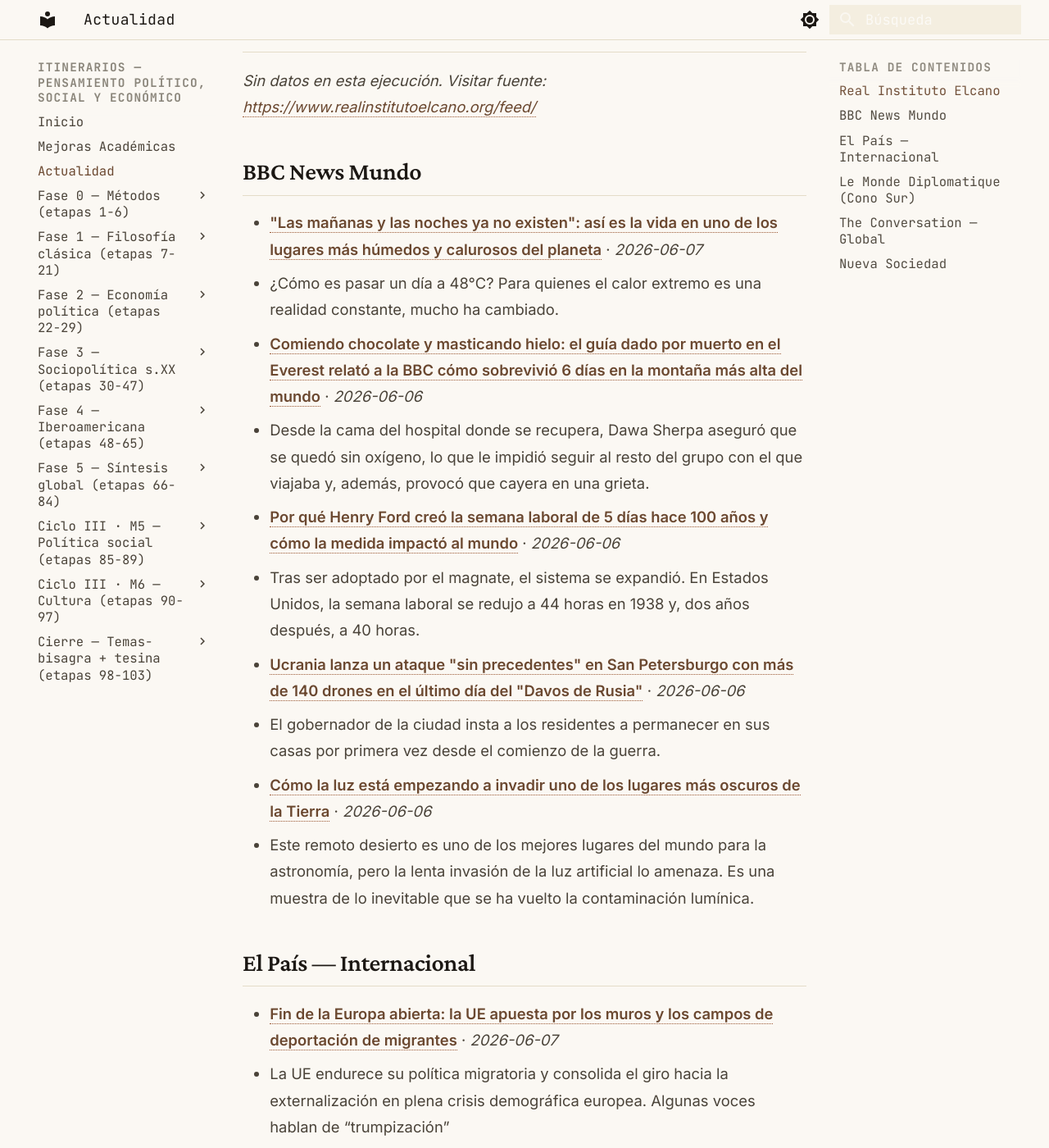
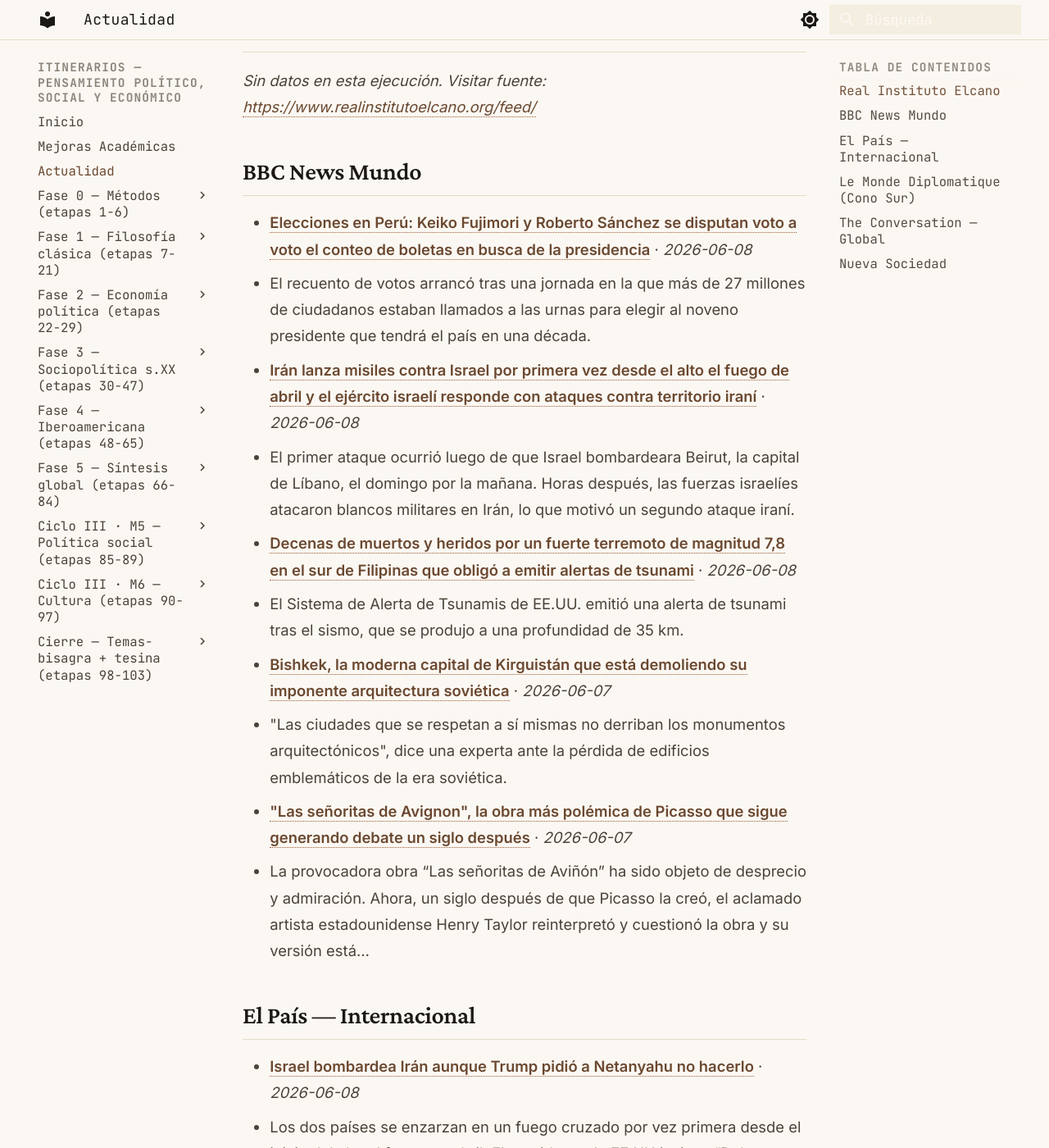
Before and after one commit to MrSpagVi/Curso, an MkDocs documentation site: the page built from docs/actualidad.md, in a window 1280 px wide and 1400 px high, scrolled down 643 px. Shown: the whole window at 82% size. Built offline with MkDocs 1.6.1 and Material for MkDocs 9.7.7, drawn with Linux system fonts in a browser that asks for light colours; some of the changed text lies outside the part shown.

Commit message:
auto: actualidad 2026-06-08

```diff
--- a/docs/actualidad.md
+++ b/docs/actualidad.md
@@ -17,25 +17,25 @@ _Sin datos en esta ejecución. Visitar fuente: [https://www.realinstitutoelcano.
 
 ## BBC News Mundo
 
-- **["Las mañanas y las noches ya no existen": así es la vida en uno de los lugares más húmedos y calurosos del planeta](https://www.bbc.com/mundo/articles/cd7p12yzyzxo?at_medium=RSS&at_campaign=rss)** · *2026-06-07*
-  - ¿Cómo es pasar un día a 48°C? Para quienes el calor extremo es una realidad constante, mucho ha cambiado.
-- **[Comiendo chocolate y masticando hielo: el guía dado por muerto en el Everest relató a la BBC cómo sobrevivió 6 días en la montaña más alta del mundo](https://www.bbc.com/mundo/articles/cm2dn457y8no?at_medium=RSS&at_campaign=rss)** · *2026-06-06*
-  - Desde la cama del hospital donde se recupera, Dawa Sherpa aseguró que se quedó sin oxígeno, lo que le impidió seguir al resto del grupo con el que viajaba y, además, provocó que cayera en una grieta.
-- **[Por qué Henry Ford creó la semana laboral de 5 días hace 100 años y cómo la medida impactó al mundo](https://www.bbc.com/mundo/articles/cn4p9lv83weo?at_medium=RSS&at_campaign=rss)** · *2026-06-06*
-  - Tras ser adoptado por el magnate, el sistema se expandió. En Estados Unidos, la semana laboral se redujo a 44 horas en 1938 y, dos años después, a 40 horas.
-- **[Ucrania lanza un ataque "sin precedentes" en San Petersburgo con más de 140 drones en el último día del "Davos de Rusia"](https://www.bbc.com/mundo/articles/cq812qjj5l0o?at_medium=RSS&at_campaign=rss)** · *2026-06-06*
-  - El gobernador de la ciudad insta a los residentes a permanecer en sus casas por primera vez desde el comienzo de la guerra.
-- **[Cómo la luz está empezando a invadir uno de los lugares más oscuros de la Tierra](https://www.bbc.com/mundo/articles/czj2z9zn288o?at_medium=RSS&at_campaign=rss)** · *2026-06-06*
-  - Este remoto desierto es uno de los mejores lugares del mundo para la astronomía, pero la lenta invasión de la luz artificial lo amenaza. Es una muestra de lo inevitable que se ha vuelto la contaminación lumínica.
+- **[Elecciones en Perú: Keiko Fujimori y Roberto Sánchez se disputan voto a voto el conteo de boletas en busca de la presidencia](https://www.bbc.com/mundo/articles/c3vyxggnyw9o?at_medium=RSS&at_campaign=rss)** · *2026-06-08*
+  - El recuento de votos arrancó tras una jornada en la que más de 27 millones de ciudadanos estaban llamados a las urnas para elegir al noveno presidente que tendrá el país en una década.
+- **[Irán lanza misiles contra Israel por primera vez desde el alto el fuego de abril y el ejército israelí responde con ataques contra territorio iraní](https://www.bbc.com/mundo/articles/cvg4x2z010zo?at_medium=RSS&at_campaign=rss)** · *2026-06-08*
+  - El primer ataque ocurrió luego de que Israel bombardeara Beirut, la capital de Líbano, el domingo por la mañana. Horas después, las fuerzas israelíes atacaron blancos militares en Irán, lo que motivó un segundo ataque iraní.
+- **[Decenas de muertos y heridos por un fuerte terremoto de magnitud 7,8 en el sur de Filipinas que obligó a emitir alertas de tsunami](https://www.bbc.com/mundo/articles/c0jywp0gpq1o?at_medium=RSS&at_campaign=rss)** · *2026-06-08*
+  - El Sistema de Alerta de Tsunamis de EE.UU. emitió una alerta de tsunami tras el sismo, que se produjo a una profundidad de 35 km.
+- **[Bishkek, la moderna capital de Kirguistán que está demoliendo su imponente arquitectura soviética](https://www.bbc.com/mundo/articles/c8r81xkj85po?at_medium=RSS&at_campaign=rss)** · *2026-06-07*
+  - "Las ciudades que se respetan a sí mismas no derriban los monumentos arquitectónicos", dice una experta ante la pérdida de edificios emblemáticos de la era soviética.
+- **["Las señoritas de Avignon", la obra más polémica de Picasso que sigue generando debate un siglo después](https://www.bbc.com/mundo/articles/cp9p0jdy9lko?at_medium=RSS&at_campaign=rss)** · *2026-06-07*
+  - La provocadora obra “Las señoritas de Aviñón” ha sido objeto de desprecio y admiración. Ahora, un siglo después de que Picasso la creó, el aclamado artista estadounidense Henry Taylor reinterpretó y cuestionó la obra y su versión está…
 
 ## El País — Internacional
 
-- **[Fin de la Europa abierta: la UE apuesta por los muros y los campos de deportación de migrantes](https://elpais.com/internacional/2026-06-07/fin-de-la-europa-abierta-la-ue-apuesta-por-los-muros-y-los-campos-de-deportacion-de-migrantes.html)** · *2026-06-07*
-  - La UE endurece su política migratoria y consolida el giro hacia la externalización en plena crisis demográfica europea. Algunas voces hablan de “trumpización”
-- **[El delta del Danubio se sumerge en la guerra de Ucrania](https://elpais.com/internacional/2026-06-07/el-delta-del-danubio-se-sumerge-en-la-guerra-de-ucrania.html)** · *2026-06-07*
-  - La ofensiva rusa está acelerando el deterioro del mayor humedal de Europa, ya castigado por el cambio climático, mientras golpea la economía de las comunidades rumanas que observan la guerra desde la orilla rumana del río
-- **[Israel alcanza su cénit de ocupación de territorio en cuatro décadas](https://elpais.com/internacional/2026-06-07/israel-alcanza-su-cenit-de-ocupacion-de-territorio-en-cuatro-decadas.html)** · *2026-06-07*
-  - El ejército ha ganado el control de unos 1.000 kilómetros cuadrados en Líbano, Siria y Gaza desde 2023
+- **[Israel bombardea Irán aunque Trump pidió a Netanyahu no hacerlo](https://elpais.com/internacional/2026-06-08/israel-bombardea-iran-aunque-trump-pidio-a-netanyahu-no-hacerlo.html)** · *2026-06-08*
+  - Los dos países se enzarzan en un fuego cruzado por vez primera desde el inicio del alto el fuego en abril. El presidente de EE UU insiste: “Deben detener inmediatamente los disparos”
+- **[Irán dispara misiles contra Israel por primera vez desde el alto el fuego, tras bombardear Netanyahu los suburbios de Beirut](https://elpais.com/internacional/2026-06-07/israel-bombardea-los-suburbios-de-beirut-pese-a-que-trump-le-exigio-no-hacerlo.html)** · *2026-06-07*
+  - El sistema de defensa israelí ha interceptado una decena de proyectiles dirigidos contra el norte del país, según el ejército. Trump afirma que pedirá al primer ministro que no tome represalias
+- **[Francia lanza la carrera de las presidenciales con la polarización disparada](https://elpais.com/internacional/2026-06-08/francia-lanza-la-carrera-de-las-presidenciales-con-la-polarizacion-disparada.html)** · *2026-06-08*
+  - Mélenchon da su primer mitin en Saint-Denis como símbolo de su lucha contra una extrema derecha que lidera los sondeos para las elecciones de 2027
 - **[Trump pone la música, Europa la letra](https://elpais.com/internacional/2026-06-07/trump-pone-la-musica-europa-la-letra.html)** · *2026-06-07*
   - Los centros de deportación como los que Bruselas ha autorizado son Guantánamos, campos de concentración donde no existen los derechos
 - **[El nuevo e inesperado mapa de Oriente Próximo](https://elpais.com/internacional/2026-06-07/el-nuevo-e-inesperado-mapa-de-oriente-proximo.html)** · *2026-06-07*
@@ -47,16 +47,16 @@ _Sin datos en esta ejecución. Visitar fuente: [https://www.eldiplo.org/feed/](h
 
 ## The Conversation — Global
 
-- **[Pedro Sánchez: how a string of corruption allegations could make Spain’s Socialist party a threat to its own coalition](https://theconversation.com/pedro-sanchez-how-a-string-of-corruption-allegations-could-make-spains-socialist-party-a-threat-to-its-own-coalition-284623)** · *2026-06-05*
-  - Allegations have been made against Sánchez’ inner circle and family, though not against the prime minister himself.
-- **[Green growth claims are overstated – our study shows three reasons why](https://theconversation.com/green-growth-claims-are-overstated-our-study-shows-three-reasons-why-281467)** · *2026-06-05*
-  - Real efforts have been made, and recent lines on the chart do go in the right direction. But what if they are wobbles, not turns.
-- **[Victorians called burnout ‘overwork’ – and they cured it by holidaying in France](https://theconversation.com/victorians-called-burnout-overwork-and-they-cured-it-by-holidaying-in-france-284388)** · *2026-06-05*
-  - Victorians were acutely aware of the health problems which could come from devotion to the ‘gospel of work’.
-- **[How migration became a key to World Cup success](https://theconversation.com/how-migration-became-a-key-to-world-cup-success-284626)** · *2026-06-05*
-  - There is some evidence to suggest that national teams with more migrant players perform better on the pitch.
-- **[The Fifa men’s World Cup 2026 could be too big for its own good](https://theconversation.com/the-fifa-mens-world-cup-2026-could-be-too-big-for-its-own-good-283027)** · *2026-06-05*
-  - How recent expansion could dilute football’s most powerful brand.
+- **[Two decades of research show Indonesia’s coral reefs are heat-tolerant — but only up to a point](https://theconversation.com/two-decades-of-research-show-indonesias-coral-reefs-are-heat-tolerant-but-only-up-to-a-point-281134)** · *2026-06-08*
+  - While many Indonesian reefs have remained surprisingly stable despite decades of ocean warming, this resilience has its limits.
+- **[Masters of the Universe shows how companies learned to monetise childhood forever](https://theconversation.com/masters-of-the-universe-shows-how-companies-learned-to-monetise-childhood-forever-284561)** · *2026-06-08*
+  - In some ways, the new film has been four decades in the making. And it all comes down to Mattel’s savvy franchising strategy, starting in the 1980s.
+- **[Seahorses and shark fins are illegally trafficked. An AI tool could help stop this crime](https://theconversation.com/seahorses-and-shark-fins-are-illegally-trafficked-an-ai-tool-could-help-stop-this-crime-284448)** · *2026-06-07*
+  - Many marine creatures are among the 4,000 species affected by wildlife trafficking.
+- **[Why the tax NZ never wanted to talk about is back on the political agenda in 2026](https://theconversation.com/why-the-tax-nz-never-wanted-to-talk-about-is-back-on-the-political-agenda-in-2026-284542)** · *2026-06-07*
+  - Labour’s proposed capital gains tax has revived a debate long deemed politically toxic. But growing pressure on NZ’s tax system is making it harder to avoid.
+- **[Richard Scolyer leaves a unique legacy of pioneering brain cancer research](https://theconversation.com/richard-scolyer-leaves-a-unique-legacy-of-pioneering-brain-cancer-research-255103)** · *2026-06-07*
+  - Scolyer captured the world’s attention when he volunteered for a world-first experimental treatment for brain cancer. He died on Sunday night, aged 59.
 
 ## Nueva Sociedad
 
```
Also changed, not shown: other parts of docs/actualidad.md (+1 -1 lines).
